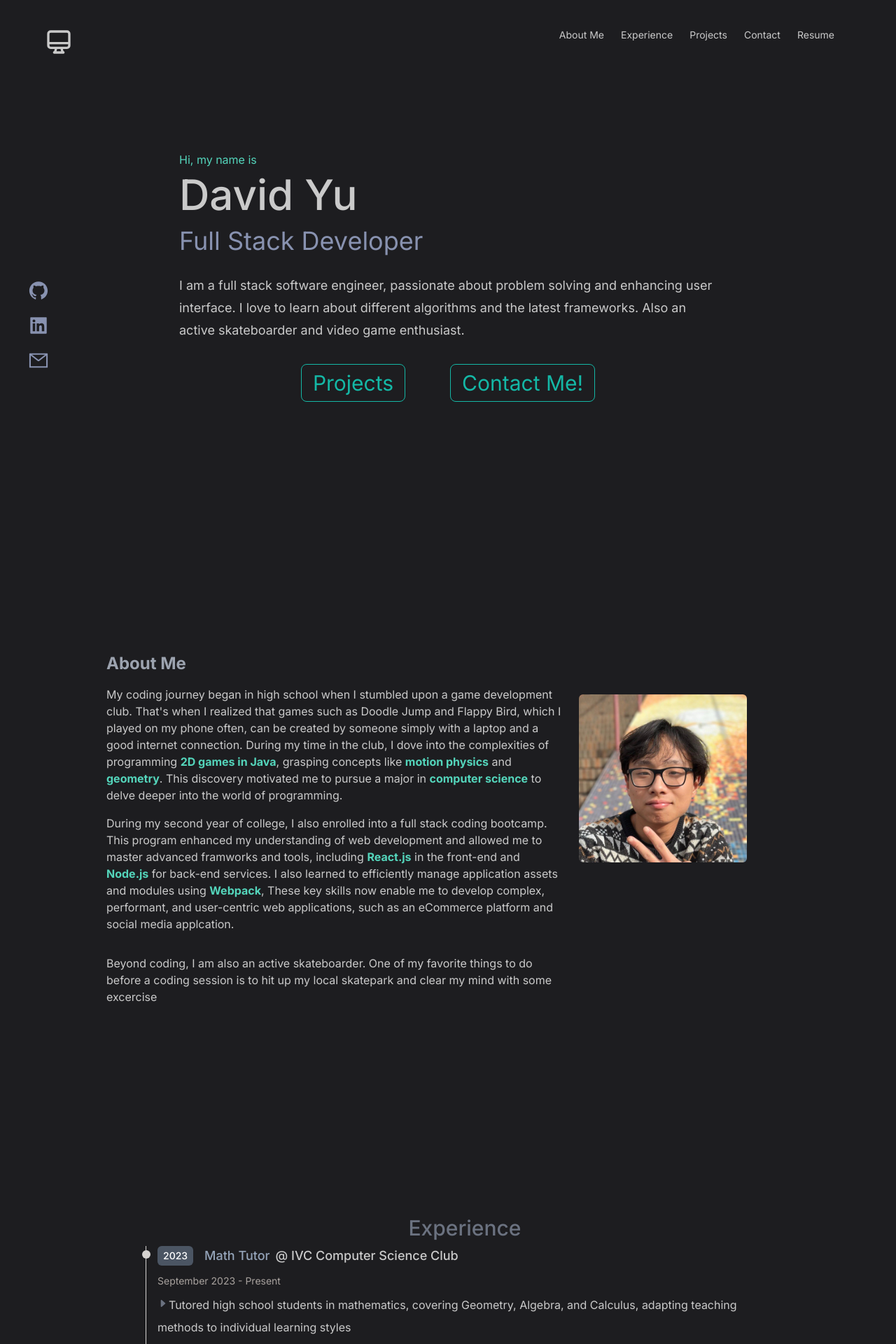
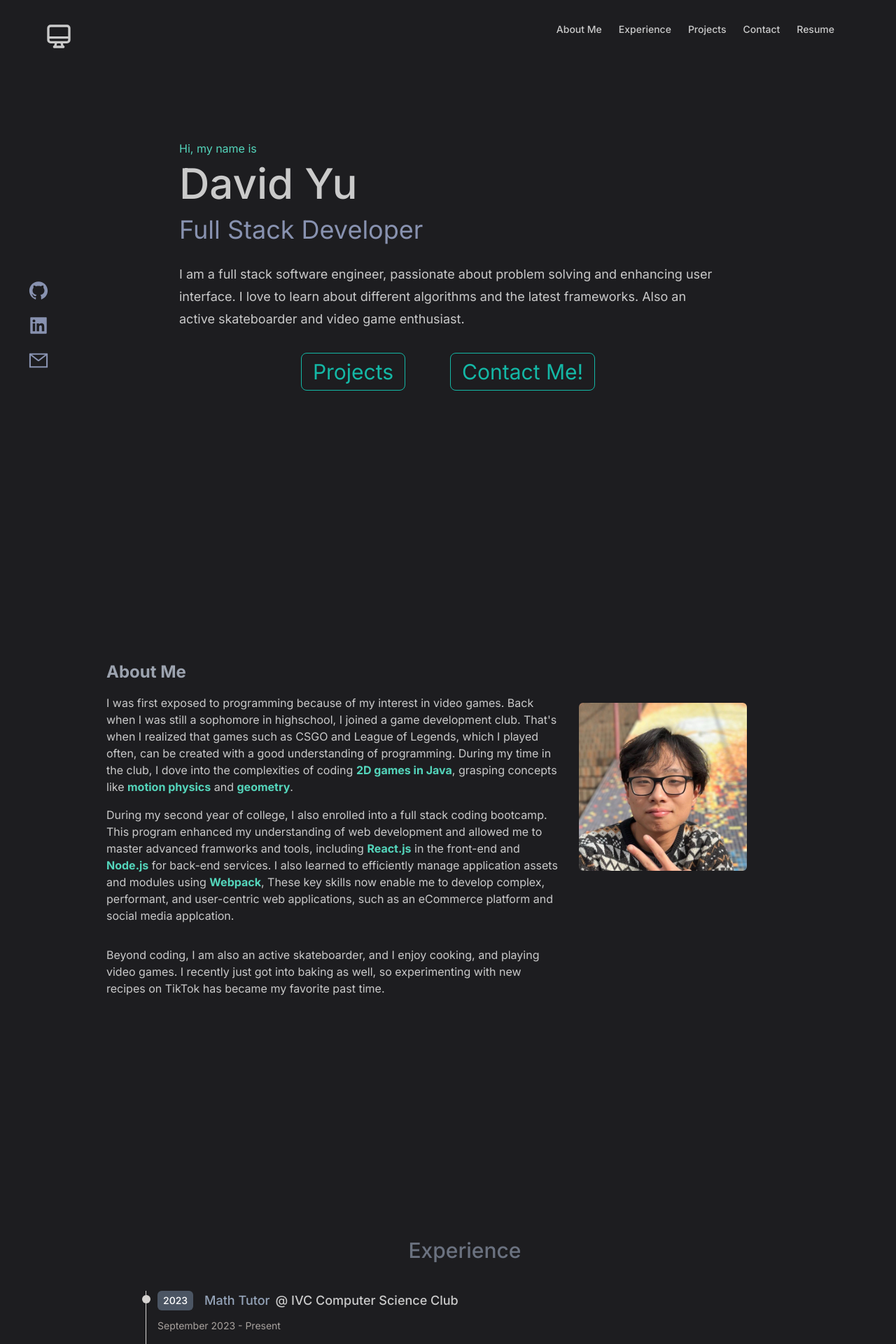
Before and after one commit to OppedRawen/MyPortfolio, a React (Create React App) app: page / in a window 1280 px wide. Shown: the top 1920 px of the page at 70% size. Built offline with nearby package versions, Linux system fonts and the light colour scheme.

Commit message:
nav css opacity

```diff
--- a/src/App.js
+++ b/src/App.js
@@ -30,8 +30,8 @@ useEffect(() => {
         <Introduction />
         <Experience />
         <Projects />
+        <Contact />
         <Skills />
-        <Contact />
         <Footer />
       </>
     )}
--- a/src/components/Experience.jsx
+++ b/src/components/Experience.jsx
@@ -66,13 +66,13 @@ const Experience = () => {
         <section id="experience" className="max-w-screen-lg m-auto md:pl-20 px-8 py-24 sm:py-32">
         <motion.h2 initial={{ opacity: 0 }}
           whileInView={{ opacity: 1 }}
-          transition={{ duration: 1, delay: 0.6 }}
-          viewport={{ once: true }} className="text-3xl py-2 text-gray-500 font-medium text-center">Experience</motion.h2>
+          transition={{ duration: 0.4, delay: 0.75 }}
+          viewport={{ once: true }} className="text-3xl py-10 text-gray-500 font-medium text-center">Experience</motion.h2>
         {experience.map((data)=>(
           <motion.ol className="flex flex-col md:flex-row relative border-l border-stone-300"
           initial={{ opacity: 0 }}
           whileInView={{ opacity: 1 }}
-          transition={{ duration: 1, delay: 0.8 }}
+          transition={{ duration: 0.4, delay: 1 }}
           viewport={{ once: true }}>
             <li className="mb-10 ml-4"
 
--- a/src/components/Introduction.jsx
+++ b/src/components/Introduction.jsx
@@ -20,28 +20,28 @@ return(
         transition={{ duration: 0.4, delay: 0.75 }}
         viewport={{ once: true }}
        className="text-[#cacaca] mt-4 text-[16px] leading-6">
-       My coding journey began in high school when I stumbled upon a game development club. That's when I realized that games such as Doodle Jump and Flappy Bird, which I played on my phone often, can be created by someone simply with a laptop and a good internet connection. During my time in the club, I dove into the complexities of programming <span className="font-bold text-[#54d5bb]">2D games in Java</span>, grasping concepts like <span className="font-bold text-[#54d5bb]">motion physics</span> and <span className="font-bold text-[#54d5bb]">geometry</span>. This discovery motivated me to pursue a major in <span className="font-bold text-[#54d5bb]">computer science</span> to delve deeper into the world of programming.
+        I was first exposed to programming because of my interest in video games. Back when I was still a sophomore in highschool, I joined a game development club. That's when I realized that games such as CSGO and League of Legends, which I played often, can be created with a good understanding of programming. During my time in the club, I dove into the complexities of coding <span className="font-bold text-[#54d5bb]">2D games in Java</span>, grasping concepts like <span className="font-bold text-[#54d5bb]">motion physics</span> and <span className="font-bold text-[#54d5bb]">geometry</span>.
 
         </motion.p>
         <motion.p
         initial={{ opacity: 0, y: 50 }}
         whileInView={{ opacity: 1, y: 0 }}
-        transition={{ duration: 0.4, delay: 1 }}
+        transition={{ duration: 0.4, delay: 0.75 }}
         viewport={{ once: true }}
        className="text-[#cacaca]  mt-4 mb-8 text-[16px] leading-6">During my second year of college, I also enrolled into a full stack coding bootcamp. This  program enhanced my understanding of web development and allowed me to master advanced framworks and tools, including <span className="font-bold text-[#54d5bb]">React.js</span> in the front-end and <span className="font-bold text-[#54d5bb]">Node.js</span> for back-end services. I also learned to efficiently manage application assets and modules using <span className="font-bold text-[#54d5bb]">Webpack</span>, These key skills now enable me to develop complex, performant, and user-centric web applications, such as an eCommerce platform and social media applcation.
        </motion.p>
        <motion.p
         initial={{ opacity: 0, y: 50 }}
         whileInView={{ opacity: 1, y: 0 }}
-        transition={{ duration: 0.4, delay: 1.25 }}
+        transition={{ duration: 0.4, delay: 0.75 }}
         viewport={{ once: true }}
-       className="text-[#cacaca]  mt-4 mb-8 text-[16px] leading-6">Beyond coding, I am also an active skateboarder. One of my favorite things to do before a coding session is to hit up my local skatepark and clear my mind with some excercise
+       className="text-[#cacaca]  mt-4 mb-8 text-[16px] leading-6">Beyond coding, I am also an active skateboarder, and I enjoy cooking, and playing video games. I recently just got into baking as well, so experimenting with new recipes on TikTok has became my favorite past time.
        </motion.p>
       </div>
       <motion.div
         initial={{ opacity: 0, y: 50 }}
         whileInView={{ opacity: 1, y: 0 }}
-        transition={{ duration: 0.4, delay: 0.5 }}
+        transition={{ duration: 0.4, delay: 0.75 }}
         viewport={{ once: true }}
       className="md:w-1/3 flex justify-center md:justify-start mt-5">
         <img src="profile.jpg" className="w-60 h-60 mt-10 rounded-md" alt="profileImage"/>
--- a/src/components/Navbar.jsx
+++ b/src/components/Navbar.jsx
@@ -14,7 +14,7 @@ const Navbar = () => {
 
     return(
 
-  <nav className="sticky py-10 mb-12 flex justify-between text-[#cacaca]">
+  <nav className="sticky py-8 mb-12 flex justify-between text-[#cacaca]">
     <div className="flex justify-between h-full w-full text-sm px-6">
       {/* <h1 className="text-lg font-burtons font-semibold">Portfolio</h1> */}
       <motion.div
@@ -32,16 +32,17 @@ const Navbar = () => {
 
         <div>
         <ul className="hidden md:flex md:items-center list-none">
-        <motion.li initial={{ opacity: 0, y: -50 }} animate={{ opacity: 1, y: 0 }} transition={{ duration: 0.4, delay: 2 }} viewport={{ once: true }} className="mr-6">
+        <motion.li initial={{ opacity: 0, y: -50 }} animate={{ opacity: 1, y: 0 }} transition={{ duration: 0.4, delay: 2 }} viewport={{ once: true }} className="mr-6 font-medium hover:text-emerald-400 cursor-pointer">
             <motion.a
               href="#about"
               whileTap={{ scale: 0.95 }}
               onClick={(e) => handleLinkClick(e, "about")}
+
             >
               About Me
             </motion.a>
           </motion.li>
-          <motion.li initial={{ opacity: 0, y: -50 }} animate={{ opacity: 1, y: 0 }} transition={{ duration: 0.4, delay: 2.25 }} viewport={{ once: true }} className="mr-6">
+          <motion.li initial={{ opacity: 0, y: -50 }} animate={{ opacity: 1, y: 0 }} transition={{ duration: 0.4, delay: 2.25 }} viewport={{ once: true }} className="mr-6 font-medium hover:text-emerald-400 cursor-pointer">
             <motion.a
               href="#experience"
               whileTap={{ scale: 0.95 }}
@@ -50,7 +51,7 @@ const Navbar = () => {
               Experience
             </motion.a>
           </motion.li>
-          <motion.li initial={{ opacity: 0, y: -50 }} animate={{ opacity: 1, y: 0 }} transition={{ duration: 0.4, delay: 2.5 }} viewport={{ once: true }} className="mr-6">
+          <motion.li initial={{ opacity: 0, y: -50 }} animate={{ opacity: 1, y: 0 }} transition={{ duration: 0.4, delay: 2.5 }} viewport={{ once: true }} className="mr-6 font-medium hover:text-emerald-400 cursor-pointer">
             <motion.a
               href="#projects"
               whileTap={{ scale: 0.95 }}
@@ -59,7 +60,7 @@ const Navbar = () => {
               Projects
             </motion.a>
           </motion.li>
-          <motion.li initial={{ opacity: 0, y: -50 }} animate={{ opacity: 1, y: 0 }} transition={{ duration: 0.4, delay: 2.75 }} viewport={{ once: true }} className="mr-6">
+          <motion.li initial={{ opacity: 0, y: -50 }} animate={{ opacity: 1, y: 0 }} transition={{ duration: 0.4, delay: 2.75 }} viewport={{ once: true }} className="mr-6 font-medium hover:text-emerald-400 cursor-pointer">
             <motion.a
               href="#contact"
               whileTap={{ scale: 0.95 }}
@@ -68,10 +69,10 @@ const Navbar = () => {
               Contact
             </motion.a>
           </motion.li>
-          <motion.li initial={{ opacity: 0, y: -50 }} animate={{ opacity: 1, y: 0 }} transition={{ duration: 0.4, delay: 3 }} viewport={{ once: true }} className="mr-6">
+          <motion.li initial={{ opacity: 0, y: -50 }} animate={{ opacity: 1, y: 0 }} transition={{ duration: 0.4, delay: 3 }} viewport={{ once: true }} className="mr-6 font-medium hover:text-emerald-400 cursor-pointer">
           <a
 
-              href="https://drive.google.com/file/d/1CgIuKID96dTHESQNIpPQlI4xXiv6J3iu/view?usp=sharing"
+              href="https://drive.google.com/file/d/1gQf3OObUH9TczDxI3mrK6nMgi3IrJLPL/view?usp=sharing"
               target="_blank" // Add target="_blank" to open the link in a new tab
               rel="noopener noreferrer" // Add rel="noopener noreferrer" for security reasons
             >
--- a/src/skills.js
+++ b/src/skills.js
@@ -3,7 +3,7 @@ const Skills = ()=>{
     return(
         <section id="skills"className="    ">
             <div className="flex flex-col">
-            <h2 className="text-3xl py-2 pb-8 text-gray-500 font-medium text-center ">Technical Skills</h2>
+            <h2 className="text-3xl py-2 pb-8 text-gray-500 font-medium text-center">Technical Skills</h2>
             <article className=" max-w-screen-lg sm: mx-auto grid grid-cols-2 lg:grid-cols-4 gap-2 sm:gap-4 text-[#cacaca]">
                 <div className="leading-loose">
                     <h3 className=" font-bold text-lg md:text-xl tracking-tighter">Language</h3>
```
